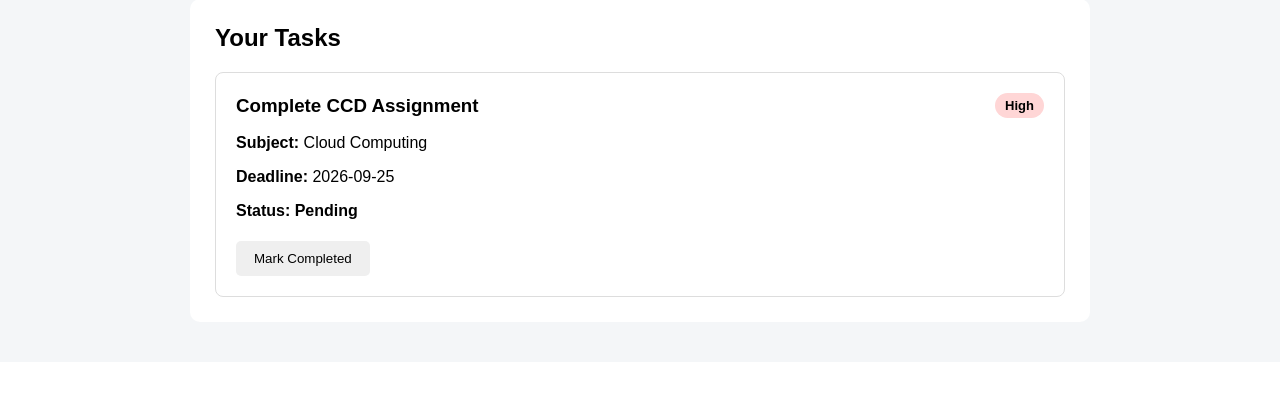
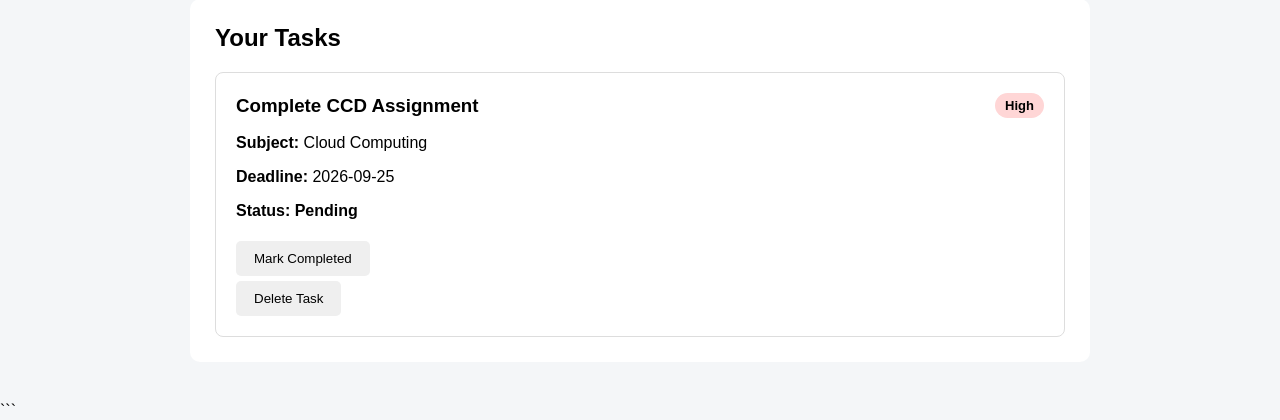
Before and after one commit to bhujbalpayal944-beep/student-task-management-system, a Flask app: page / in a window 1280 px wide. Shown: the part 609-1029 px from the top of the page. Before the commit the page ends 906 px from the top, so only its background shows below. Run offline with Flask 3, Linux system fonts and the light colour scheme.

Commit message:
feat: add task deletion

````diff
--- a/app.py
+++ b/app.py
@@ -54,6 +54,16 @@ def complete_task(task_id):
     return redirect(url_for("home"))
 
 
+@app.route("/delete-task/<int:task_id>", methods=["POST"])
+def delete_task(task_id):
+    for task in tasks:
+        if task["id"] == task_id:
+            tasks.remove(task)
+            break
+
+    return redirect(url_for("home"))
+
+
 @app.route("/api/tasks")
 def api_tasks():
     return jsonify(tasks)
--- a/static/style.css
+++ b/static/style.css
@@ -115,3 +115,6 @@ button {
 .complete-button {
     margin-top: 5px;
 }
+.delete-button {
+    margin-top: 5px;
+}
--- a/templates/index.html
+++ b/templates/index.html
@@ -1,5 +1,7 @@
+
 <!DOCTYPE html>
 <html lang="en">
+
 <head>
     <meta charset="UTF-8">
     <meta name="viewport" content="width=device-width, initial-scale=1.0">
@@ -18,6 +20,8 @@
             <p>Manage your academic tasks, deadlines and priorities.</p>
         </header>
 
+
+        <!-- Add Task Form -->
         <section class="task-form">
 
             <h2>Add New Task</h2>
@@ -25,6 +29,7 @@
             <form action="/add-task" method="POST">
 
                 <label for="task">Task Name</label>
+
                 <input
                     type="text"
                     id="task"
@@ -33,7 +38,9 @@
                     required
                 >
 
+
                 <label for="subject">Subject</label>
+
                 <input
                     type="text"
                     id="subject"
@@ -42,7 +49,9 @@
                     required
                 >
 
+
                 <label for="deadline">Deadline</label>
+
                 <input
                     type="date"
                     id="deadline"
@@ -50,59 +59,133 @@
                     required
                 >
 
+
                 <label for="priority">Priority</label>
+
                 <select id="priority" name="priority" required>
+
                     <option value="">Select Priority</option>
-                    <option value="High">High</option>
-                    <option value="Medium">Medium</option>
-                    <option value="Low">Low</option>
+
+                    <option value="High">
+                        High
+                    </option>
+
+                    <option value="Medium">
+                        Medium
+                    </option>
+
+                    <option value="Low">
+                        Low
+                    </option>
+
                 </select>
 
-                <button type="submit">Add Task</button>
+
+                <button type="submit">
+                    Add Task
+                </button>
 
             </form>
 
         </section>
 
+
+        <!-- Tasks Section -->
         <section class="tasks-section">
 
             <h2>Your Tasks</h2>
+
 
             {% for task in tasks %}
 
             <div class="task-card">
 
+
+                <!-- Task Header -->
                 <div class="task-header">
-                    <h3>{{ task.task }}</h3>
+
+                    <h3>
+                        {{ task.task }}
+                    </h3>
 
                     <span class="priority {{ task.priority|lower }}">
                         {{ task.priority }}
                     </span>
+
                 </div>
 
-                <p><strong>Subject:</strong> {{ task.subject }}</p>
 
-                <p><strong>Deadline:</strong> {{ task.deadline }}</p>
+                <!-- Subject -->
+                <p>
+                    <strong>Subject:</strong>
+                    {{ task.subject }}
+                </p>
 
+
+                <!-- Deadline -->
                 <p>
+                    <strong>Deadline:</strong>
+                    {{ task.deadline }}
+                </p>
+
+
+                <!-- Status -->
+                <p>
+
                     <strong>Status:</strong>
 
                     {% if task.status == "Completed" %}
-                        <span class="completed">Completed</span>
+
+                        <span class="completed">
+                            Completed
+                        </span>
+
                     {% else %}
-                        <span class="pending">Pending</span>
+
+                        <span class="pending">
+                            Pending
+                        </span>
+
                     {% endif %}
+
                 </p>
 
+
+                <!-- Mark Completed Button -->
                 {% if task.status == "Pending" %}
 
-                <form action="/complete-task/{{ task.id }}" method="POST">
-                    <button type="submit" class="complete-button">
+                <form
+                    action="/complete-task/{{ task.id }}"
+                    method="POST"
+                >
+
+                    <button
+                        type="submit"
+                        class="complete-button"
+                    >
                         Mark Completed
                     </button>
+
                 </form>
 
                 {% endif %}
+
+
+                <!-- Delete Button -->
+                <form
+                    action="/delete-task/{{ task.id }}"
+                    method="POST"
+                >
+
+                    <button
+                        type="submit"
+                        class="delete-button"
+                    >
+                        Delete Task
+                    </button>
+
+                </form>
+
 
             </div>
 
@@ -113,4 +196,6 @@
     </div>
 
 </body>
+
 </html>
+```
````
